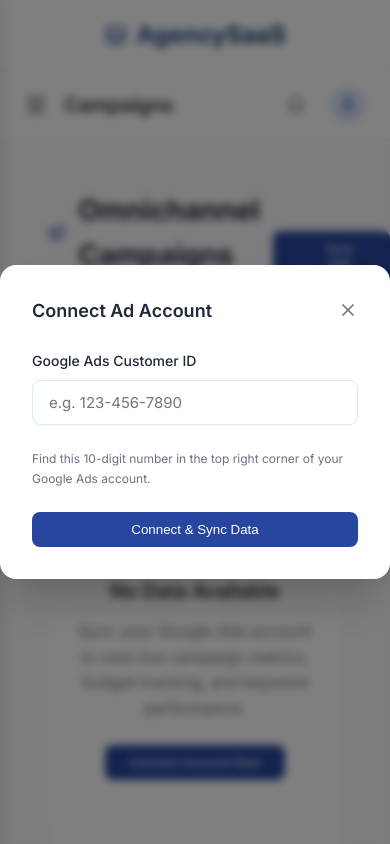
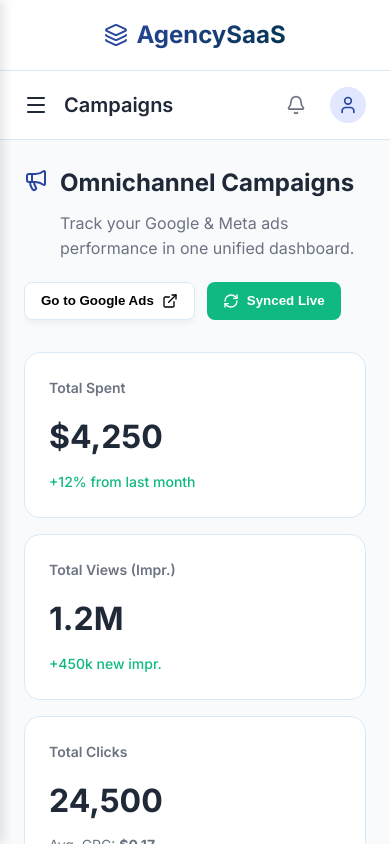
Before and after one commit to HardikKhandal01/agency-saas, a React app in the folder frontend/: page /dashboard/campaigns in a window 390 px wide. Both pictures are taken after a click on the button "Connect Account Now". Built offline with nearby package versions, Linux system fonts and the light colour scheme; the HTML template or start-up script is replaced by a standard one.

Commit message:
Fix mobile responsive of Campaign Dashboard

```diff
--- a/frontend/src/index.css
+++ b/frontend/src/index.css
@@ -771,3 +771,88 @@
     display: none; /* Mobile par header me jagah bachane ke liye naam chhipa denge */
   }
 }
+/* =========================================
+   📱 CAMPAIGNS PAGE RESPONSIVENESS
+   ========================================= */
+
+.campaigns-container {
+  width: 100%;
+  box-sizing: border-box;
+  overflow-x: hidden; /* Bahar ka horizontal scroll completely band */
+}
+
+/* Empty State Box */
+.empty-state-box {
+  padding: 40px 24px;
+  text-align: center;
+  margin: 20px auto;
+  width: 100%;
+  box-sizing: border-box;
+}
+
+/* Grids for Desktop */
+.metrics-grid {
+  display: grid;
+  grid-template-columns: repeat(4, 1fr);
+  gap: 24px;
+  margin-bottom: 24px;
+}
+
+.charts-grid {
+  display: grid;
+  grid-template-columns: repeat(2, 1fr);
+  gap: 24px;
+  margin-bottom: 24px;
+}
+
+/* Card Styling */
+.metric-card {
+  padding: 24px;
+  border-radius: 16px;
+  background: white;
+  border: 1px solid var(--border-color);
+  box-sizing: border-box;
+}
+
+.highlight-card {
+  background: #ecfdf5;
+  border-color: #a7f3d0;
+}
+
+/* Table Card Fix */
+.table-wrapper {
+  padding: 24px;
+  border-radius: 16px;
+  background: white;
+  border: 1px solid var(--border-color);
+  width: 100%;
+  box-sizing: border-box;
+}
+
+/* Sirf is div ke andar horizontal scroll hoga */
+.table-responsive {
+  width: 100%;
+  overflow-x: auto;
+  -webkit-overflow-scrolling: touch;
+}
+
+/* 📱 MOBILE FIXES (Magic happens here) */
+@media (max-width: 768px) {
+  .empty-state-box {
+    padding: 32px 16px; /* Side space kam kiya taaki box bada dikhe */
+  }
+
+  .metrics-grid {
+    grid-template-columns: 1fr; /* Har scroll par sirf 1 box dikhega */
+    gap: 16px;
+  }
+
+  .charts-grid {
+    grid-template-columns: 1fr; /* Budget aur Device box bhi 1 column me */
+    gap: 16px;
+  }
+
+  .table-wrapper {
+    padding: 16px; /* Mobile par table dabba screen me fit baithega */
+  }
+}
--- a/frontend/src/pages/Campaigns.jsx
+++ b/frontend/src/pages/Campaigns.jsx
@@ -1,233 +1,144 @@
 import React, { useState } from 'react';
-import { Megaphone, RefreshCw, ExternalLink, BarChart2, MousePointerClick, DollarSign, Activity, X, Search, Smartphone, Monitor } from 'lucide-react';
+import { Megaphone, RefreshCw, BarChart2, ExternalLink } from 'lucide-react';
 
 const Campaigns = () => {
-  // States for Sync System
-  const [showPopup, setShowPopup] = useState(false);
-  const [isSyncing, setIsSyncing] = useState(false);
   const [isSynced, setIsSynced] = useState(false);
-  const [adsId, setAdsId] = useState('');
-  const [syncStep, setSyncStep] = useState('');
-
-  // Handle the Sync Simulation
-  const startSync = (e) => {
-    e.preventDefault();
-    if (!adsId) return;
-
-    setIsSyncing(true);
-    setSyncStep('Authenticating with Google...');
-
-    setTimeout(() => {
-      setSyncStep('Fetching Live Campaigns...');
-      setTimeout(() => {
-        setSyncStep('Calculating ROI & Metrics...');
-        setTimeout(() => {
-          setIsSyncing(false);
-          setIsSynced(true);
-          setShowPopup(false);
-        }, 1500);
-      }, 1500);
-    }, 1500);
-  };
 
   return (
-    <div style={{ padding: '24px', maxWidth: '1200px', margin: '0 auto', animation: 'fadeIn 0.5s ease-out' }}>
+    <div className="campaigns-container">
 
-      {/* Header Section */}
-      <div style={{ display: 'flex', justifyContent: 'space-between', alignItems: 'center', marginBottom: '32px' }}>
-        <div>
-          <h1 style={{ fontSize: '28px', fontWeight: '700', color: 'var(--text-main)', display: 'flex', alignItems: 'center', gap: '12px' }}>
-            <Megaphone style={{ color: 'var(--primary)' }} size={32} /> Omnichannel Campaigns
-          </h1>
-          <p style={{ color: 'var(--text-muted)', fontSize: '15px', marginTop: '4px' }}>
-            Track your Google & Meta ads performance in one unified dashboard.
-          </p>
+      {/* 1. HEADER & BUTTONS (Properly Wrapped) */}
+      <div style={{ display: 'flex', justifyContent: 'space-between', flexWrap: 'wrap', gap: '20px', marginBottom: '32px' }}>
+
+        {/* Title Area */}
+        <div style={{ display: 'flex', gap: '12px', minWidth: '250px', flex: 1 }}>
+          <Megaphone style={{ color: 'var(--primary)', flexShrink: 0, marginTop: '4px' }} />
+          <div>
+            <h1 style={{ fontSize: '24px', fontWeight: '700', marginBottom: '8px', color: 'var(--text-main)' }}>Omnichannel Campaigns</h1>
+            <p style={{ color: 'var(--text-muted)' }}>Track your Google & Meta ads performance in one unified dashboard.</p>
+          </div>
         </div>
 
-        <div style={{ display: 'flex', gap: '12px' }}>
-          {isSynced && (
-            <a
-              href="https://ads.google.com?subid=xs-ip-gemini-adlc"
-              target="_blank"
-              rel="noreferrer"
-              style={{ display: 'flex', alignItems: 'center', gap: '8px', padding: '10px 20px', background: 'white', border: '1px solid var(--border-color)', borderRadius: '8px', color: 'var(--text-main)', fontWeight: '600', textDecoration: 'none', cursor: 'pointer' }}
-            >
+        {/* Sync Buttons - Mobile par ye apne aap niche shift ho jayenge */}
+        {!isSynced ? (
+          <button onClick={() => setIsSynced(true)} className="btn-primary" style={{ height: 'fit-content', whiteSpace: 'nowrap', display: 'flex', alignItems: 'center', gap: '8px' }}>
+            <RefreshCw size={16} /> Sync with Google Ads
+          </button>
+        ) : (
+          <div style={{ display: 'flex', gap: '12px', flexWrap: 'wrap' }}>
+            <button className="glass-panel" style={{ display: 'flex', alignItems: 'center', gap: '8px', padding: '10px 16px', border: '1px solid var(--border-color)', background: 'white', borderRadius: '8px', fontWeight: '600', cursor: 'pointer' }}>
               Go to Google Ads <ExternalLink size={16} />
-            </a>
-          )}
-          <button
-            className="btn-primary"
-            style={{ display: 'flex', alignItems: 'center', gap: '8px', background: isSynced ? '#10b981' : 'var(--primary)' }}
-            onClick={() => setShowPopup(true)}
-          >
-            <RefreshCw size={18} className={isSyncing ? "animate-spin" : ""} />
-            {isSynced ? 'Synced Live' : 'Sync with Google Ads'}
+            </button>
+            <button style={{ display: 'flex', alignItems: 'center', gap: '8px', padding: '10px 16px', background: '#10b981', color: 'white', border: 'none', borderRadius: '8px', fontWeight: '600' }}>
+              <RefreshCw size={16} /> Synced Live
+            </button>
+          </div>
+        )}
+      </div>
+
+      {/* 2. CONTENT AREA */}
+      {!isSynced ? (
+        /* Empty State */
+        <div className="glass-panel empty-state-box">
+          <div style={{ width: '64px', height: '64px', borderRadius: '50%', backgroundColor: '#eef2ff', display: 'flex', alignItems: 'center', justifyContent: 'center', margin: '0 auto 24px auto' }}>
+            <BarChart2 size={32} style={{ color: 'var(--primary)' }} />
+          </div>
+          <h3 style={{ fontSize: '24px', fontWeight: '600', marginBottom: '16px', color: 'var(--text-main)' }}>No Data Available</h3>
+          <p style={{ color: 'var(--text-muted)', marginBottom: '32px', maxWidth: '400px', margin: '0 auto 32px auto', lineHeight: '1.6' }}>
+            Sync your Google Ads account to view live campaign metrics, budget tracking, and keyword performance.
+          </p>
+          <button className="btn-primary" onClick={() => setIsSynced(true)}>
+            Connect Account Now
           </button>
         </div>
-      </div>
-
-      {/* Sync Popup Modal */}
-      {showPopup && (
-        <div style={{ position: 'fixed', top: 0, left: 0, width: '100%', height: '100%', background: 'rgba(0,0,0,0.5)', zIndex: 1000, display: 'flex', alignItems: 'center', justifyContent: 'center', backdropFilter: 'blur(4px)' }}>
-          <div style={{ background: 'white', padding: '32px', borderRadius: '16px', width: '100%', maxWidth: '400px', boxShadow: '0 25px 50px -12px rgba(0,0,0,0.25)' }}>
-            <div style={{ display: 'flex', justifyContent: 'space-between', alignItems: 'center', marginBottom: '24px' }}>
-              <h3 style={{ fontSize: '18px', fontWeight: '600' }}>Connect Ad Account</h3>
-              <button onClick={() => !isSyncing && setShowPopup(false)} style={{ background: 'transparent', border: 'none', cursor: 'pointer', color: 'var(--text-muted)' }}>
-                <X size={20} />
-              </button>
+      ) : (
+        /* Synced Data Dashboard */
+        <div>
+          {/* Top 4 Metrics Row */}
+          <div className="metrics-grid">
+            <div className="metric-card">
+              <p style={{ color: 'var(--text-muted)', fontSize: '14px', fontWeight: '600', marginBottom: '12px' }}>Total Spent</p>
+              <h2 style={{ fontSize: '32px', fontWeight: '800', color: 'var(--text-main)', marginBottom: '8px' }}>$4,250</h2>
+              <p style={{ fontSize: '14px', fontWeight: '500', color: '#10b981' }}>+12% from last month</p>
             </div>
 
-            {isSyncing ? (
-              <div style={{ textAlign: 'center', padding: '24px 0' }}>
-                <RefreshCw size={32} className="animate-spin" style={{ color: 'var(--primary)', margin: '0 auto 16px auto' }} />
-                <p style={{ fontWeight: '500', color: 'var(--text-main)' }}>{syncStep}</p>
-                <div style={{ width: '100%', height: '4px', background: 'rgba(40, 70, 158, 0.1)', borderRadius: '2px', marginTop: '16px', overflow: 'hidden' }}>
-                  <div style={{ width: syncStep.includes('ROI') ? '90%' : syncStep.includes('Fetching') ? '60%' : '30%', height: '100%', background: 'var(--primary)', transition: 'width 1.5s ease-in-out' }}></div>
-                </div>
-              </div>
-            ) : (
-              <form onSubmit={startSync}>
-                <label style={{ display: 'block', fontSize: '14px', fontWeight: '500', marginBottom: '8px' }}>Google Ads Customer ID</label>
-                <input
-                  type="text"
-                  placeholder="e.g. 123-456-7890"
-                  className="input-field"
-                  value={adsId}
-                  onChange={(e) => setAdsId(e.target.value)}
-                  pattern="\d{3}-?\d{3}-?\d{4}"
-                  title="Please enter a 10-digit Google Ads ID"
-                  required
-                />
-                <p style={{ fontSize: '12px', color: 'var(--text-muted)', marginTop: '8px', marginBottom: '24px' }}>Find this 10-digit number in the top right corner of your Google Ads account.</p>
-                <button type="submit" className="btn-primary" style={{ width: '100%' }}>Connect & Sync Data</button>
-              </form>
-            )}
-          </div>
-        </div>
-      )}
-
-      {/* Main Dashboard Content */}
-      {!isSynced ? (
-        // Pre-Sync State (Empty State)
-        <div style={{ textAlign: 'center', padding: '100px 20px', background: 'var(--surface-color)', border: '1px dashed var(--border-color)', borderRadius: '16px' }}>
-          <div style={{ width: '64px', height: '64px', background: 'rgba(40, 70, 158, 0.1)', borderRadius: '50%', display: 'flex', alignItems: 'center', justifyContent: 'center', margin: '0 auto 24px auto' }}>
-            <BarChart2 size={32} style={{ color: 'var(--primary)' }} />
-          </div>
-          <h2 style={{ fontSize: '20px', fontWeight: '600', marginBottom: '12px' }}>No Data Available</h2>
-          <p style={{ color: 'var(--text-muted)', maxWidth: '400px', margin: '0 auto 24px auto' }}>Sync your Google Ads account to view live campaign metrics, budget tracking, and keyword performance.</p>
-          <button className="btn-primary" onClick={() => setShowPopup(true)}>Connect Account Now</button>
-        </div>
-      ) : (
-        // Post-Sync State (Premium Live Dashboard)
-        <div style={{ display: 'flex', flexDirection: 'column', gap: '24px' }}>
-
-          {/* Top 4 Metrics Cards */}
-          <div style={{ display: 'grid', gridTemplateColumns: 'repeat(4, 1fr)', gap: '24px' }}>
-            <div className="bento-card" style={{ padding: '24px' }}>
-              <div style={{ display: 'flex', justifyContent: 'space-between', alignItems: 'flex-start', marginBottom: '16px' }}>
-                <span style={{ color: 'var(--text-muted)', fontWeight: '500', fontSize: '14px' }}>Total Spend</span>
-                <div style={{ padding: '8px', background: 'rgba(40, 70, 158, 0.1)', borderRadius: '8px', color: 'var(--primary)' }}><DollarSign size={18} /></div>
-              </div>
-              <h3 style={{ fontSize: '28px', fontWeight: '700', marginBottom: '8px' }}>$4,250<span style={{ fontSize: '16px', color: 'var(--text-muted)', fontWeight: '500' }}>.00</span></h3>
-              <p style={{ fontSize: '13px', color: '#10b981', fontWeight: '600', display: 'flex', alignItems: 'center', gap: '4px' }}><Activity size={14} /> +12% from last month</p>
+            <div className="metric-card">
+              <p style={{ color: 'var(--text-muted)', fontSize: '14px', fontWeight: '600', marginBottom: '12px' }}>Total Views (Impr.)</p>
+              <h2 style={{ fontSize: '32px', fontWeight: '800', color: 'var(--text-main)', marginBottom: '8px' }}>1.2M</h2>
+              <p style={{ fontSize: '14px', fontWeight: '500', color: '#10b981' }}>+450k new impr.</p>
             </div>
 
-            <div className="bento-card" style={{ padding: '24px' }}>
-              <div style={{ display: 'flex', justifyContent: 'space-between', alignItems: 'flex-start', marginBottom: '16px' }}>
-                <span style={{ color: 'var(--text-muted)', fontWeight: '500', fontSize: '14px' }}>Total Views (Impr.)</span>
-                <div style={{ padding: '8px', background: 'rgba(139, 92, 246, 0.1)', borderRadius: '8px', color: '#8b5cf6' }}><Search size={18} /></div>
-              </div>
-              <h3 style={{ fontSize: '28px', fontWeight: '700', marginBottom: '8px' }}>1.2M</h3>
-              <p style={{ fontSize: '13px', color: '#10b981', fontWeight: '600' }}>+45K new impressions</p>
+            <div className="metric-card">
+              <p style={{ color: 'var(--text-muted)', fontSize: '14px', fontWeight: '600', marginBottom: '12px' }}>Total Clicks</p>
+              <h2 style={{ fontSize: '32px', fontWeight: '800', color: 'var(--text-main)', marginBottom: '8px' }}>24,500</h2>
+              <p style={{ fontSize: '14px', color: 'var(--text-muted)' }}>Avg. CPC: <strong>$0.17</strong></p>
             </div>
 
-            <div className="bento-card" style={{ padding: '24px' }}>
-              <div style={{ display: 'flex', justifyContent: 'space-between', alignItems: 'flex-start', marginBottom: '16px' }}>
-                <span style={{ color: 'var(--text-muted)', fontWeight: '500', fontSize: '14px' }}>Total Clicks</span>
-                <div style={{ padding: '8px', background: 'rgba(234, 179, 8, 0.1)', borderRadius: '8px', color: '#eab308' }}><MousePointerClick size={18} /></div>
-              </div>
-              <h3 style={{ fontSize: '28px', fontWeight: '700', marginBottom: '8px' }}>24,592</h3>
-              <p style={{ fontSize: '13px', color: 'var(--text-muted)', fontWeight: '500' }}>Avg. CPC: <strong style={{ color: 'var(--text-main)' }}>$0.17</strong></p>
-            </div>
-
-            <div className="bento-card" style={{ padding: '24px', border: '1px solid #10b981', background: 'rgba(16, 185, 129, 0.05)' }}>
-              <div style={{ display: 'flex', justifyContent: 'space-between', alignItems: 'flex-start', marginBottom: '16px' }}>
-                <span style={{ color: 'var(--text-muted)', fontWeight: '500', fontSize: '14px' }}>Est. ROI</span>
-                <div style={{ padding: '8px', background: '#10b981', borderRadius: '8px', color: 'white' }}><Activity size={18} /></div>
-              </div>
-              <h3 style={{ fontSize: '28px', fontWeight: '700', marginBottom: '8px', color: '#047857' }}>+342%</h3>
-              <p style={{ fontSize: '13px', color: '#047857', fontWeight: '600' }}>High Performance</p>
+            <div className="metric-card highlight-card">
+              <p style={{ color: '#047857', fontSize: '14px', fontWeight: '600', marginBottom: '12px' }}>Est. ROI</p>
+              <h2 style={{ color: '#047857', fontSize: '32px', fontWeight: '800', marginBottom: '8px' }}>+324%</h2>
+              <p style={{ color: '#047857', fontSize: '14px', fontWeight: '500' }}>High Performance</p>
             </div>
           </div>
 
-          {/* Middle Row: Budget Tracker & Devices */}
-          <div style={{ display: 'grid', gridTemplateColumns: '2fr 1fr', gap: '24px' }}>
-
-            {/* Budget Tracker */}
-            <div className="bento-card" style={{ padding: '24px' }}>
-              <h3 style={{ fontSize: '16px', fontWeight: '600', marginBottom: '24px' }}>Monthly Budget Pacing</h3>
-
-              <div style={{ display: 'flex', justifyContent: 'space-between', marginBottom: '12px' }}>
-                <span style={{ fontWeight: '500' }}>$4,250 Spent</span>
-                <span style={{ color: 'var(--text-muted)', fontWeight: '500' }}>$5,000 Limit</span>
+          {/* Middle Charts Row */}
+          <div className="charts-grid">
+            <div className="metric-card">
+              <h3 style={{ fontSize: '18px', fontWeight: '700', marginBottom: '20px', color: 'var(--text-main)' }}>Monthly Budget Pacing</h3>
+              <div style={{ display: 'flex', justifyContent: 'space-between', marginBottom: '8px' }}>
+                <span style={{ fontSize: '24px', fontWeight: '700' }}>$4,250 <span style={{ fontSize: '14px', color: 'var(--text-muted)', fontWeight: '500' }}>Spent</span></span>
+                <span style={{ fontSize: '20px', fontWeight: '600', color: 'var(--text-muted)' }}>$5,000 <span style={{ fontSize: '14px', fontWeight: '500' }}>Limit</span></span>
               </div>
-              <div style={{ width: '100%', height: '12px', background: 'rgba(40, 70, 158, 0.1)', borderRadius: '6px', overflow: 'hidden', marginBottom: '16px' }}>
-                <div style={{ width: '85%', height: '100%', background: 'linear-gradient(90deg, var(--primary), #ef4444)' }}></div>
+              <div style={{ width: '100%', height: '12px', background: '#e5e7eb', borderRadius: '10px', overflow: 'hidden', marginBottom: '16px' }}>
+                <div style={{ width: '85%', height: '100%', background: 'linear-gradient(90deg, #1e3a8a, #ef4444)' }}></div>
               </div>
-              <p style={{ fontSize: '13px', color: '#ef4444', fontWeight: '600', display: 'flex', alignItems: 'center', gap: '4px' }}>
-                Alert: You have used 85% of your budget. Consider increasing the limit.
-              </p>
+              <p style={{ color: '#ef4444', fontSize: '14px', fontWeight: '500' }}>Alert: You have used 85% of your budget.</p>
             </div>
 
-            {/* Device Breakdown */}
-            <div className="bento-card" style={{ padding: '24px' }}>
-              <h3 style={{ fontSize: '16px', fontWeight: '600', marginBottom: '24px' }}>Clicks by Device</h3>
-
-              <div style={{ display: 'flex', alignItems: 'center', gap: '16px', marginBottom: '16px' }}>
-                <Smartphone style={{ color: 'var(--primary)' }} />
-                <div style={{ flex: 1 }}>
-                  <div style={{ display: 'flex', justifyContent: 'space-between', fontSize: '13px', fontWeight: '600', marginBottom: '4px' }}><span>Mobile</span> <span>72%</span></div>
-                  <div style={{ width: '100%', height: '6px', background: 'rgba(40, 70, 158, 0.1)', borderRadius: '3px' }}><div style={{ width: '72%', height: '100%', background: 'var(--primary)', borderRadius: '3px' }}></div></div>
+            <div className="metric-card">
+              <h3 style={{ fontSize: '18px', fontWeight: '700', marginBottom: '20px', color: 'var(--text-main)' }}>Clicks by Device</h3>
+              <div style={{ display: 'flex', flexDirection: 'column', gap: '16px' }}>
+                <div>
+                  <div style={{ display: 'flex', justifyContent: 'space-between', fontSize: '14px', fontWeight: '600', marginBottom: '8px' }}><span>Mobile</span><span>65%</span></div>
+                  <div style={{ width: '100%', height: '8px', background: '#e5e7eb', borderRadius: '4px' }}><div style={{ width: '65%', height: '100%', background: 'var(--primary)', borderRadius: '4px' }}></div></div>
                 </div>
-              </div>
-
-              <div style={{ display: 'flex', alignItems: 'center', gap: '16px' }}>
-                <Monitor style={{ color: 'var(--text-muted)' }} />
-                <div style={{ flex: 1 }}>
-                  <div style={{ display: 'flex', justifyContent: 'space-between', fontSize: '13px', fontWeight: '600', marginBottom: '4px', color: 'var(--text-muted)' }}><span>Desktop</span> <span>28%</span></div>
-                  <div style={{ width: '100%', height: '6px', background: 'rgba(40, 70, 158, 0.1)', borderRadius: '3px' }}><div style={{ width: '28%', height: '100%', background: 'var(--text-muted)', borderRadius: '3px' }}></div></div>
+                <div>
+                  <div style={{ display: 'flex', justifyContent: 'space-between', fontSize: '14px', fontWeight: '600', marginBottom: '8px' }}><span>Desktop</span><span>35%</span></div>
+                  <div style={{ width: '100%', height: '8px', background: '#e5e7eb', borderRadius: '4px' }}><div style={{ width: '35%', height: '100%', background: '#64748b', borderRadius: '4px' }}></div></div>
                 </div>
               </div>
             </div>
           </div>
 
-          {/* Keyword Performance Table */}
-          <div className="bento-card" style={{ padding: '24px' }}>
-            <h3 style={{ fontSize: '16px', fontWeight: '600', marginBottom: '24px' }}>Top Performing Keywords</h3>
-            <div style={{ overflowX: 'auto' }}>
-              <table style={{ width: '100%', borderCollapse: 'collapse', textAlign: 'left' }}>
+          {/* Bottom Table Row */}
+          <div className="table-wrapper">
+            <h3 style={{ fontSize: '18px', fontWeight: '700', marginBottom: '20px', color: 'var(--text-main)' }}>Top Performing Keywords</h3>
+
+            {/* Ye div horizontal scroll handle karega bina page ko hilaye */}
+            <div className="table-responsive">
+              <table style={{ width: '100%', minWidth: '550px', borderCollapse: 'collapse' }}>
                 <thead>
-                  <tr style={{ borderBottom: '2px solid var(--border-color)', color: 'var(--text-muted)', fontSize: '13px' }}>
-                    <th style={{ padding: '12px', fontWeight: '600' }}>Search Keyword</th>
-                    <th style={{ padding: '12px', fontWeight: '600' }}>Reach (Impr.)</th>
-                    <th style={{ padding: '12px', fontWeight: '600' }}>Clicks</th>
-                    <th style={{ padding: '12px', fontWeight: '600' }}>Avg. CPC</th>
-                    <th style={{ padding: '12px', fontWeight: '600' }}>Conversion %</th>
+                  <tr style={{ borderBottom: '2px solid #e5e7eb', color: 'var(--text-muted)', textAlign: 'left' }}>
+                    <th style={{ padding: '12px 16px', fontWeight: '600' }}>Search Keyword</th>
+                    <th style={{ padding: '12px 16px', fontWeight: '600' }}>Reach (Impr.)</th>
+                    <th style={{ padding: '12px 16px', fontWeight: '600' }}>Clicks</th>
+                    <th style={{ padding: '12px 16px', fontWeight: '600' }}>Avg. CPC</th>
+                    <th style={{ padding: '12px 16px', fontWeight: '600' }}>Conv %</th>
                   </tr>
                 </thead>
                 <tbody>
                   {[
-                    { kw: "best marketing agency", reach: "125K", clicks: "4,200", cpc: "$0.45", conv: "12.5%" },
-                    { kw: "B2B lead generation", reach: "89K", clicks: "2,150", cpc: "$0.62", conv: "9.2%" },
-                    { kw: "SEO services near me", reach: "210K", clicks: "8,900", cpc: "$0.12", conv: "15.8%" },
-                    { kw: "Facebook ads expert", reach: "45K", clicks: "1,100", cpc: "$0.85", conv: "6.4%" }
-                  ].map((row, i) => (
-                    <tr key={i} style={{ borderBottom: '1px solid var(--border-color)' }}>
-                      <td style={{ padding: '16px 12px', fontWeight: '600', color: 'var(--primary)' }}>{row.kw}</td>
-                      <td style={{ padding: '16px 12px' }}>{row.reach}</td>
-                      <td style={{ padding: '16px 12px' }}>{row.clicks}</td>
-                      <td style={{ padding: '16px 12px', fontWeight: '500' }}>{row.cpc}</td>
-                      <td style={{ padding: '16px 12px', color: '#10b981', fontWeight: '600' }}>{row.conv}</td>
+                    { kw: 'best marketing agency', imp: '125K', clicks: '4,200', cpc: '$0.45', conv: '12.5%' },
+                    { kw: 'B2B lead generation', imp: '89K', clicks: '2,150', cpc: '$0.62', conv: '9.2%' },
+                    { kw: 'SEO services near me', imp: '210K', clicks: '8,900', cpc: '$0.12', conv: '15.8%' },
+                    { kw: 'Facebook ads expert', imp: '45K', clicks: '1,100', cpc: '$0.85', conv: '6.4%' },
+                  ].map((row, idx) => (
+                    <tr key={idx} style={{ borderBottom: '1px solid #e5e7eb' }}>
+                      <td style={{ padding: '16px', fontWeight: '600', color: 'var(--primary)' }}>{row.kw}</td>
+                      <td style={{ padding: '16px', color: 'var(--text-main)' }}>{row.imp}</td>
+                      <td style={{ padding: '16px', color: 'var(--text-main)' }}>{row.clicks}</td>
+                      <td style={{ padding: '16px', fontWeight: '600', color: 'var(--text-main)' }}>{row.cpc}</td>
+                      <td style={{ padding: '16px', color: '#10b981', fontWeight: '600' }}>{row.conv}</td>
                     </tr>
                   ))}
                 </tbody>
@@ -237,7 +148,6 @@
 
         </div>
       )}
-
     </div>
   );
 };
```
